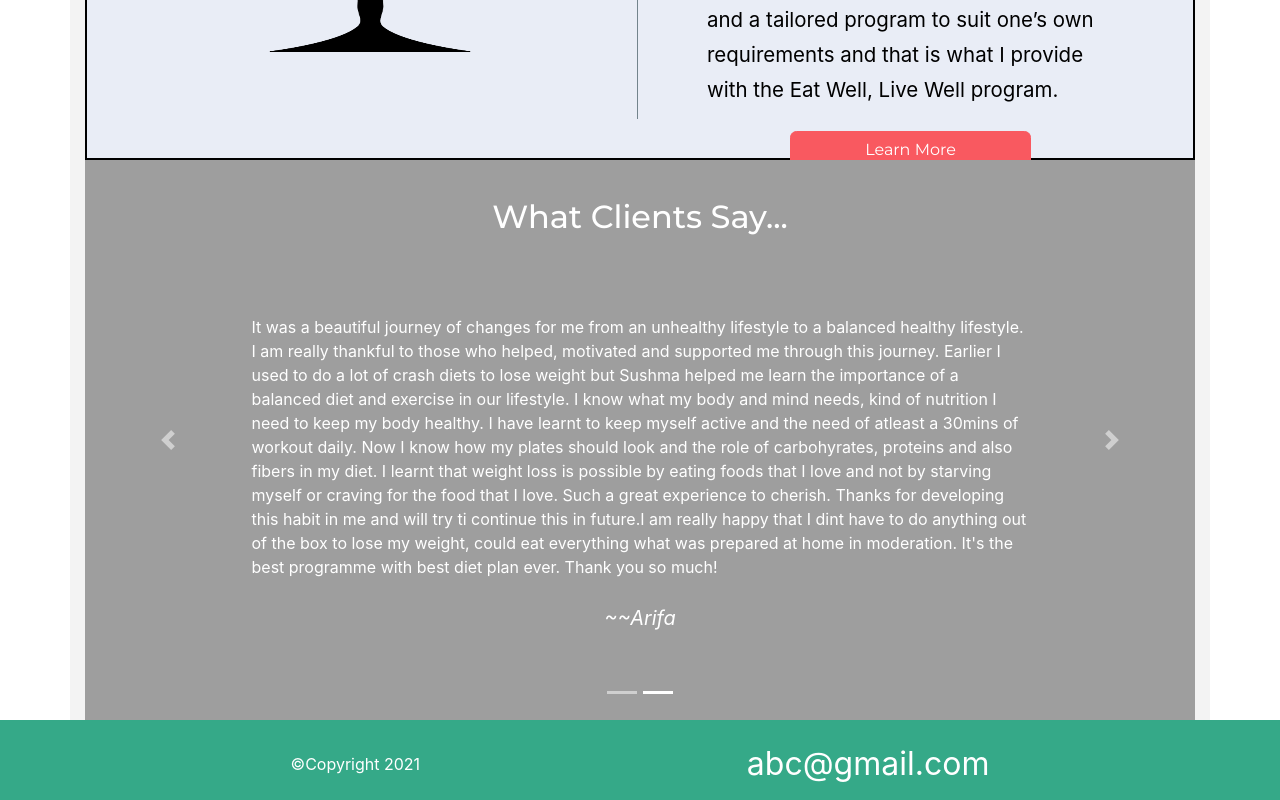
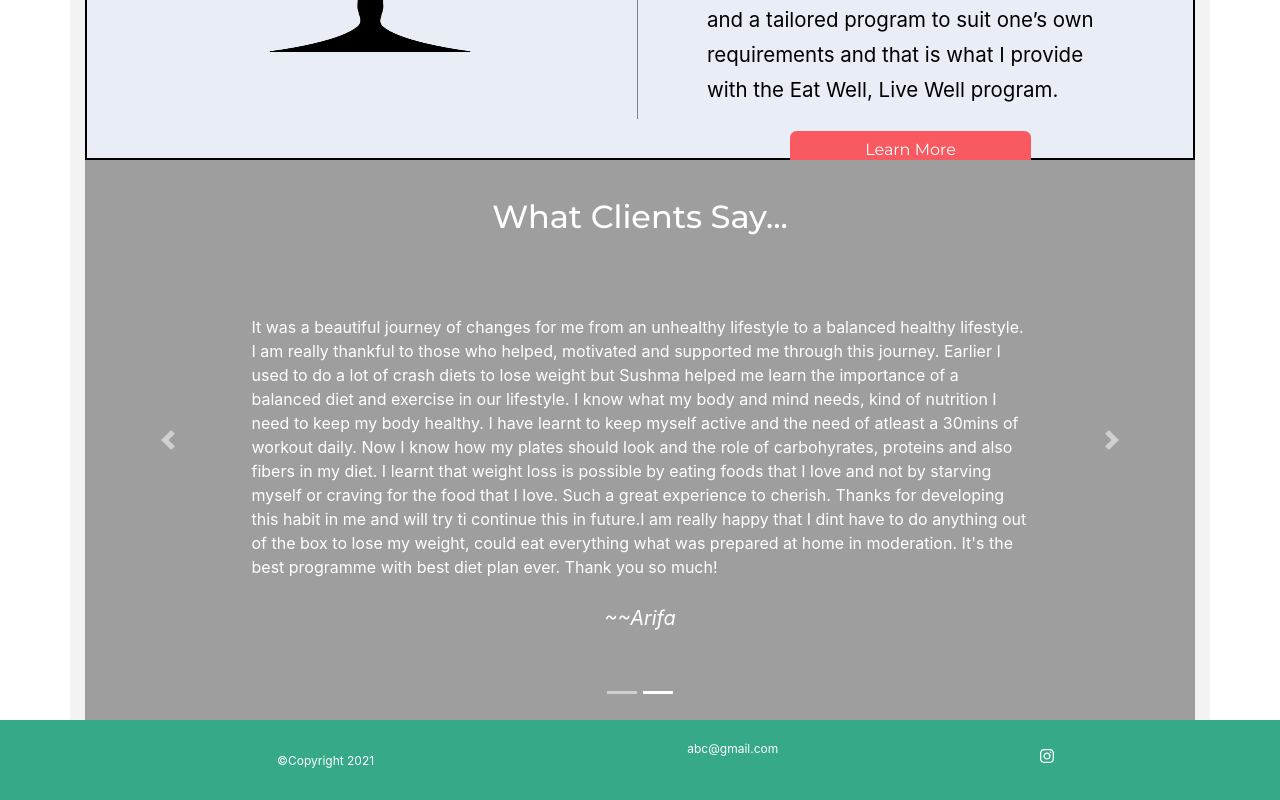
Before and after one commit to kritikaumashankar/eatWellLiveWell, a Next.js app: page / in a window 1280 px wide. Shown: the part 894-1694 px from the top of the page. Built offline with nearby package versions, Linux system fonts and the light colour scheme; a web font is replaced by a local one.

Commit message:
Changed font and size of Eat Well, Live Well

```diff
--- a/components/Footer.js
+++ b/components/Footer.js
@@ -1,11 +1,13 @@
-import { FontAwesomeIcon } from '@fortawesome/react-fontawesome'
+import { FontAwesomeIcon } from '@fortawesome/react-fontawesome';
+import { faInstagram } from '@fortawesome/free-brands-svg-icons';
+import styled from 'styled-components';
 
 const Footer = () => (
   <>
       <div className="container">
         <span id="copyrightId">©Copyright 2021</span>
         <span id="emailSpan">abc@gmail.com</span>
-        <FontAwesomeIcon icon={["fab", "instagram"]} />
+        <StyledFontAwesomeIcon icon={faInstagram} />
       </div>
       <style jsx>
       {`
@@ -20,9 +22,10 @@ const Footer = () => (
         }
         #copyrightId{
           margin: 4vh 4vw;
+          font-size:1.5vh;
         }
         #emailSpan{
-          font-size:2rem;
+          font-size:1.5vh;
           margin: 2.5vh 4vw;
         }
         i{
@@ -30,15 +33,37 @@ const Footer = () => (
           height: 100%;
           color: #fff;
         }
+        svg{
+          width: 10%;
+           height: 50%;
+            margin: 2vh 0;
+        }
         @media(max-width:1024px) {
           #emailSpan{
-            font-size:1rem;
+            font-size:1.25vh;
             margin: 4vh 4vw;
           }
+          #copyrightId{
+            margin: 4vh 4vw;
+            font-size:1.25vh;
+          }
+
         }
         `}
       </style>
   </>
 );
 
+const StyledFontAwesomeIcon = styled(FontAwesomeIcon)`
+      width: 10%;
+      height: 50%;
+      margin: 2vh 0;
+      @media(max-width:1024px) {
+        width: 10%;
+        height: 35%;
+        margin: 3vh 0;
+      }
+
+
+`
 export default Footer;
--- a/components/Navbar.js
+++ b/components/Navbar.js
@@ -43,6 +43,14 @@ const navbarMobile = ([isNavCollapsed, setIsNavCollapsed]) =>{
           </ul>
         </div>
       </nav>
+      <style jsx>{`
+        @media(max-width:1024px) {
+          .navbar-brand{
+            font-size: 1.25rem;
+          }
+        }
+
+      `}</style>
     </>
  )};
 
```
